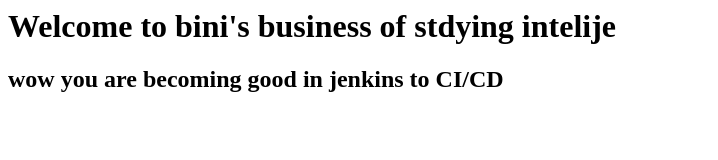
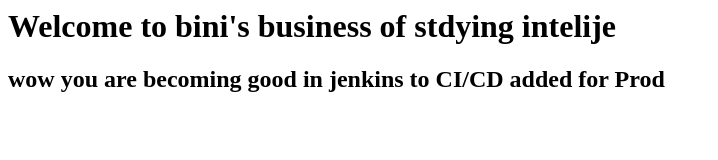
Before and after one commit to biniyemane/website, a plain HTML site: page index.html in a window 1280 px wide. Shown: the whole page, without its empty margins (0-718 px from the left). Drawn offline with Linux system fonts and the light colour scheme.

Commit message:
added for prod

```diff
--- a/index.html
+++ b/index.html
@@ -3,6 +3,6 @@
 <title>Jenkins CI/CD Pipeline</title>
 <body>
 <h1> Welcome to bini's business of stdying intelije </h1>
-<h2> wow you are becoming good in jenkins to CI/CD </h2>
+<h2> wow you are becoming good in jenkins to CI/CD added for Prod </h2>
 </body>
 </html>
```
